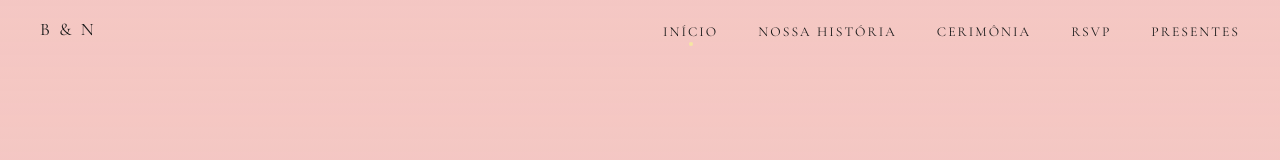
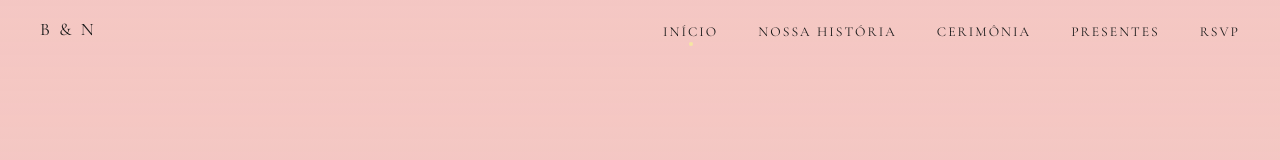
Before and after one commit to NatalNW7/b-n, a Next.js app: page / in a window 1280 px wide. Shown: the top 160 px of the page. Built offline with nearby package versions, Linux system fonts and the light colour scheme.

Commit message:
feat(nav): reorder navigation links to match page layout

```diff
--- a/src/components/Navigation.tsx
+++ b/src/components/Navigation.tsx
@@ -6,8 +6,8 @@ const NAV_LINKS = [
   { label: "Início", href: "#hero" },
   { label: "Nossa História", href: "#story" },
   { label: "Cerimônia", href: "#ceremony" },
+  { label: "Presentes", href: "#gifts" },
   { label: "RSVP", href: "#rsvp" },
-  { label: "Presentes", href: "#gifts" },
   // { label: "Fotos", href: "#photos" },
 ] as const;
 
```
